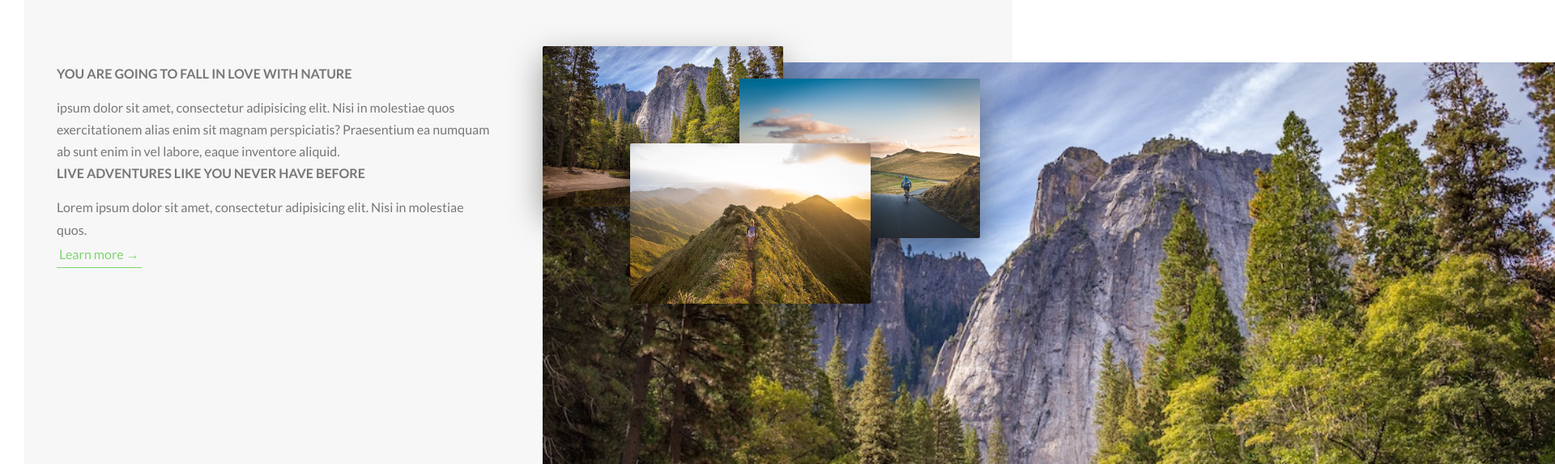
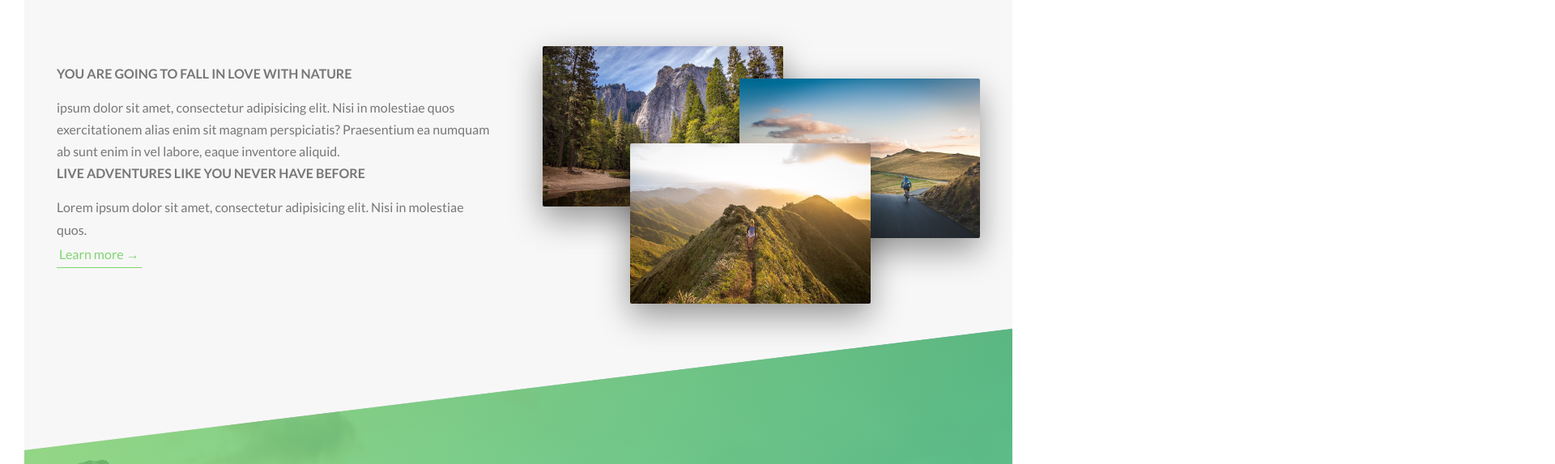
Before and after one commit to Dmitryfor/Dmitryfor.github.io, a website: page landing-01/index.html in a window 1280 px wide. Shown: the part 943-1516 px from the top of the page at 81% size, 1920 px wide, since content can reach past the window. Drawn offline with Linux system fonts and the light colour scheme.

Commit message:
end landing 01

```diff
--- a/landing-01/index.html
+++ b/landing-01/index.html
@@ -10,7 +10,7 @@
         <link rel="stylesheet" href="css/style.css">
         <link rel="shortcut icon" type="image/png" href="img/favicon.png">
 
-        <title>Natours dadsd| Exciting tours for adventurous people</title>
+        <title>Natours s| Exciting tours for adventurous people</title>
     </head>
     <body>
 
@@ -75,8 +75,8 @@
                     <div class="col-1-of-2">
                         <div class="composition">
 
-                            <img srcset="img/nat-1.jpg 300w, img/nat-1-large.jpg 1000w"
-                                 sizes=>
+                            <!-- <img srcset="img/nat-1.jpg 300w, img/nat-1-large.jpg 1000w"
+                                 sizes=> -->
 
 
                             <img src="img/nat-1-large.jpg" alt="Photo 1" class="composition__photo composition__photo--p1">
--- a/landing-01/sass/base/_base.scss
+++ b/landing-01/sass/base/_base.scss
@@ -32,3 +32,8 @@ body {
 		padding: 0;
   	}
 }
+
+::selection {
+  background-color: $color-primary;
+  color: $color-white;
+}
```
Also changed, not shown: landing-01/sass/abstracts/_mixins.scss (+4 -4 lines), landing-01/css/style.css.
